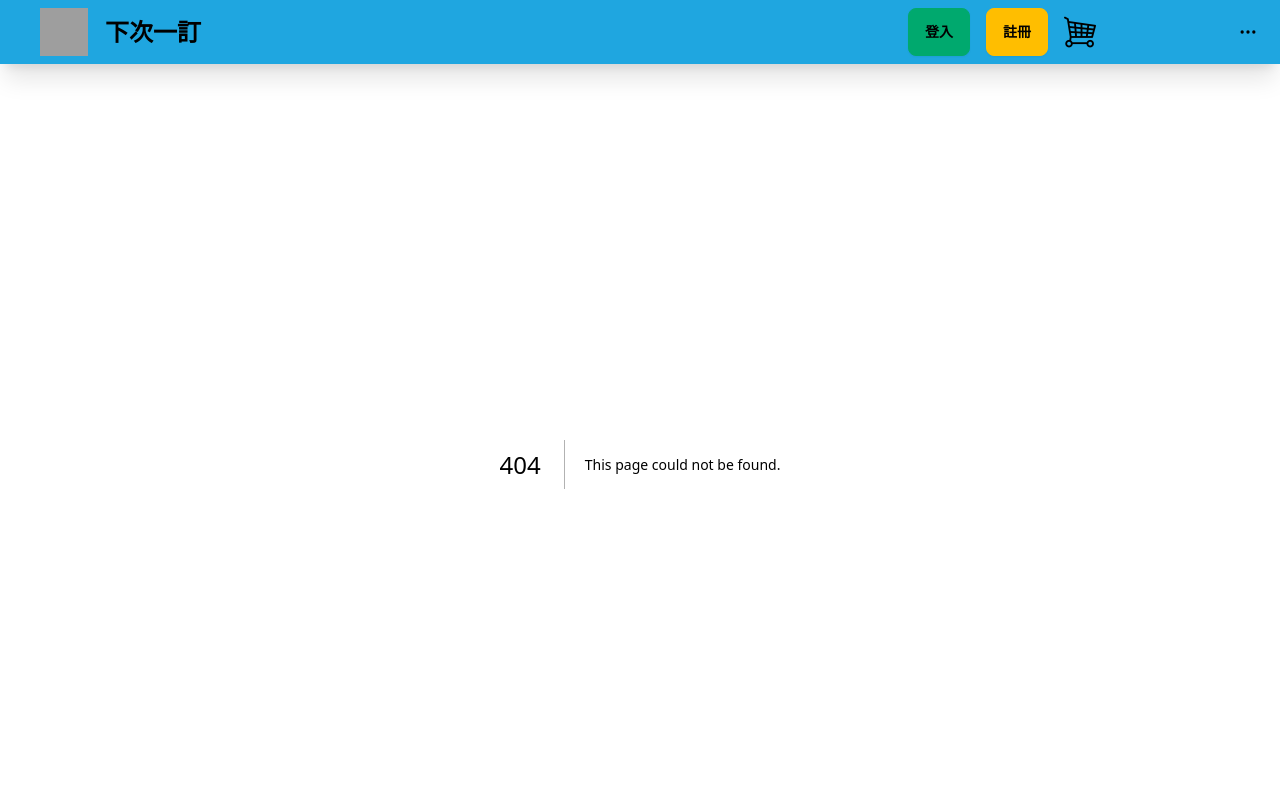
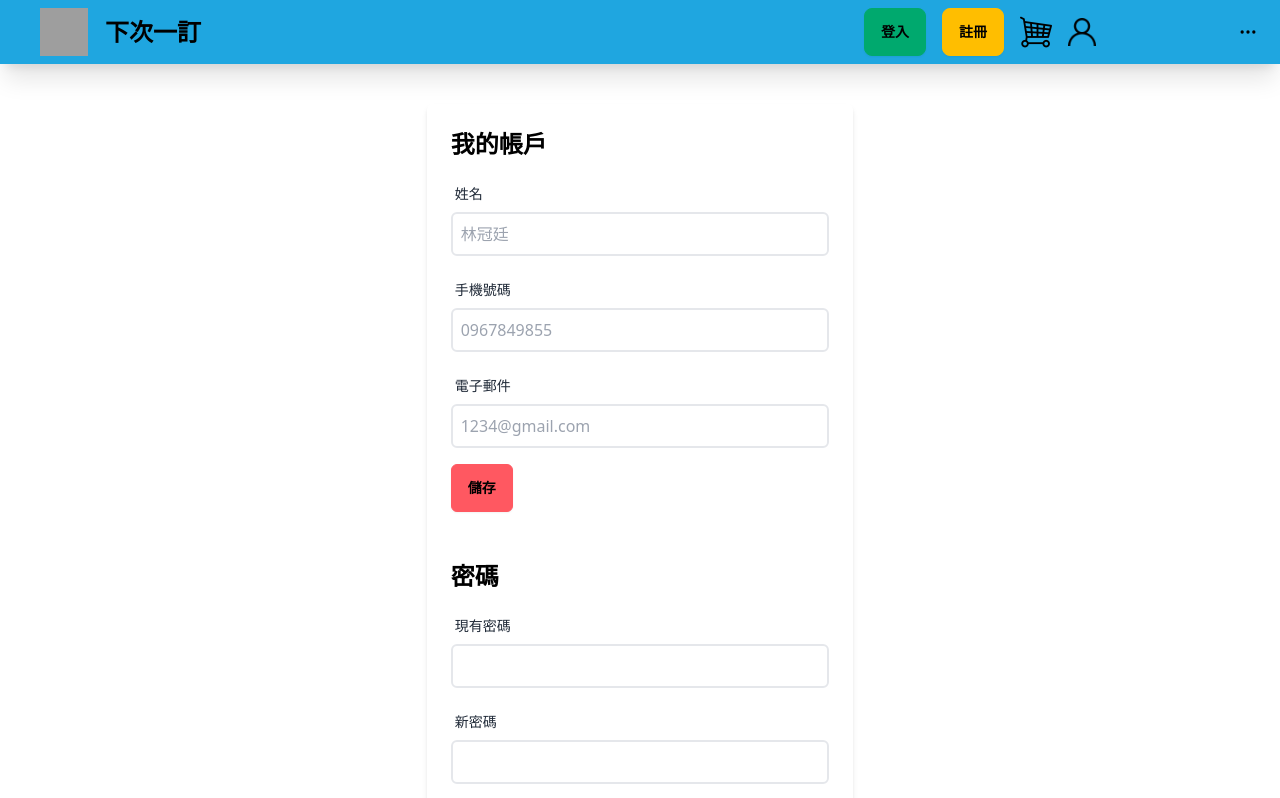
Before and after one commit to EricLin0619/drinks-website, a Next.js app: page /userData in a window 1280 px wide. Before the commit this address had no page. Shown: the top 798 px of the page. Built offline with nearby package versions, Linux system fonts and the light colour scheme; grey boxes are pictures that could not be loaded.

Commit message:
feat:user data page

```diff
--- /dev/null
+++ b/src/app/userData/page.tsx
@@ -0,0 +1,52 @@
+function Page() {
+  return (
+    <main className="w-1/3 rounded-md shadow-md mx-auto mt-10 p-6">
+      <p className="text-2xl font-bold text-black">我的帳戶</p>
+      <div className="label">
+        <span className="label-text mt-4">姓名</span>
+      </div>
+      <input
+        type="text"
+        placeholder="林冠廷"
+        className="bg-white p-2 border-2 rounded-md block w-full"
+      />
+      <div className="label">
+        <span className="label-text mt-4">手機號碼</span>
+      </div>
+      <input
+        type="text"
+        placeholder="0967849855"
+        className="bg-white p-2 border-2 rounded-md block w-full"
+      />
+      <div className="label">
+        <span className="label-text mt-4">電子郵件</span>
+      </div>
+      <input
+        type="text"
+        placeholder="1234@gmail.com"
+        className="bg-white p-2 border-2 rounded-md block w-full"
+      />
+      <button className="text-black rounded-md btn mt-4 btn-error">儲存</button>
+      <p className="text-2xl font-bold text-black mt-12">密碼</p>
+      <div className="label">
+        <span className="label-text mt-4">現有密碼</span>
+      </div>
+      <input
+        type="password"
+        placeholder=""
+        className="bg-white p-2 border-2 rounded-md block w-full"
+      />
+      <div className="label">
+        <span className="label-text mt-4">新密碼</span>
+      </div>
+      <input
+        type="password"
+        placeholder=""
+        className="bg-white p-2 border-2 rounded-md block w-full"
+      />
+      <button className="text-black rounded-md btn mt-4 btn-error">儲存</button>
+    </main>
+  );
+}
+
+export default Page;
--- a/src/components/navbar.tsx
+++ b/src/components/navbar.tsx
@@ -47,6 +47,7 @@ export default function Navbar() {
             <LoginButton/>
             <RegisterButton/>
             <img src="./shopping-cart.png" alt="shopping-cart" className='w-8 h-8 cursor-pointer' onClick={()=>{router.push("./shoppingCart")}}/>
+            <img src="./user.png" alt="shopping-cart" className='w-7 h-7 cursor-pointer ml-4' onClick={()=>{router.push("./userData")}}/>
           </>
           :
           <>
```
Also changed, not shown: public/user.png (added).
